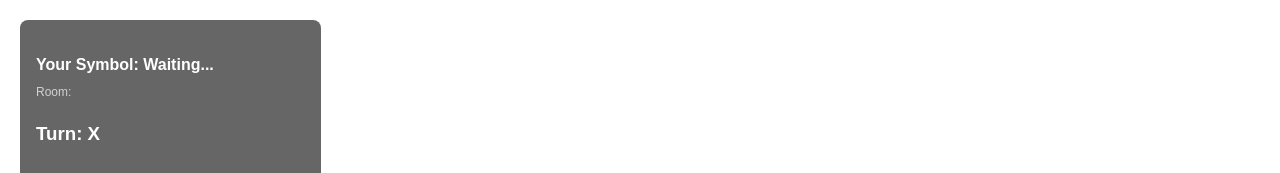
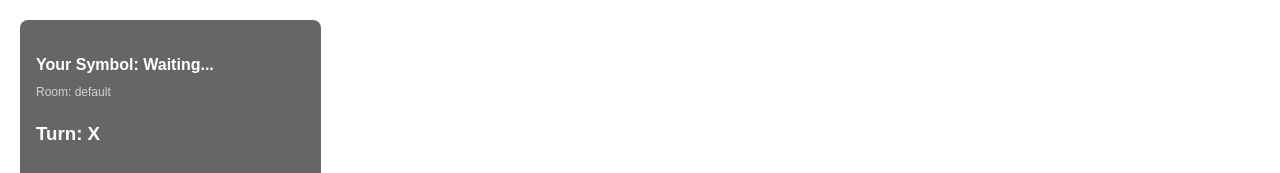
Before and after one commit to rogueslasher/3d_tic_tac_toe, a React (Vite) app in the folder client/: page / in a window 1280 px wide. Shown: the top 173 px of the page. Built offline with nearby package versions, Linux system fonts and the light colour scheme; no server answers.

Commit message:
game jsx comment

```diff
--- a/client/src/components/Game.jsx
+++ b/client/src/components/Game.jsx
@@ -12,7 +12,10 @@ export default function Game({ children }) {
   const [winnerInfo, setWinnerInfo] = useState(null);
   const [activeLayer, setActiveLayer] = useState(null);
   const [playerSymbol, setPlayerSymbol] = useState(null);
-const roomId = "room1"; // temporary for now
+
+const params = new URLSearchParams(window.location.search);
+const roomId = params.get("room") || "default";
+
 
 
 useEffect(() => {
@@ -68,6 +71,7 @@ console.log("Emitting join-room", roomId);
   setActiveLayer={setActiveLayer}
   board={board}
   handleMove={handleMove}
+  roomId={roomId}
 
 />
 
```
